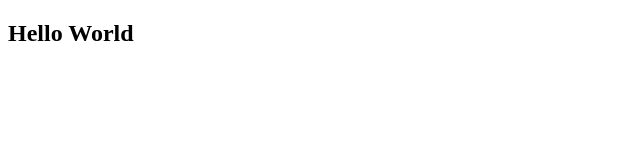
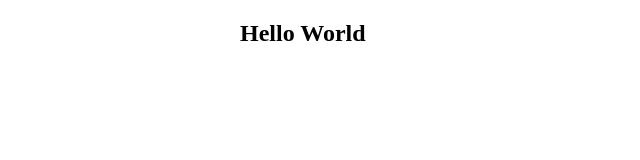
Before and after one commit to abdurrahim5g/ProgrammingHero, a plain HTML site: page index.html in a window 1280 px wide. Shown: the whole page, without its empty margins (0-640 px from the left). Drawn offline with Linux system fonts and the light colour scheme.

Commit message:
Style.css Added

```diff
--- a/index.html
+++ b/index.html
@@ -5,6 +5,7 @@
     <meta http-equiv="X-UA-Compatible" content="IE=edge" />
     <meta name="viewport" content="width=device-width, initial-scale=1.0" />
     <title>My First Git & Github</title>
+    <link rel="stylesheet" href="style.css" />
   </head>
   <body>
     <h2>Hello World</h2>
--- /dev/null
+++ b/style.css
@@ -0,0 +1,4 @@
+body {
+  max-width: 800px;
+  margin: 0 auto;
+}
```
